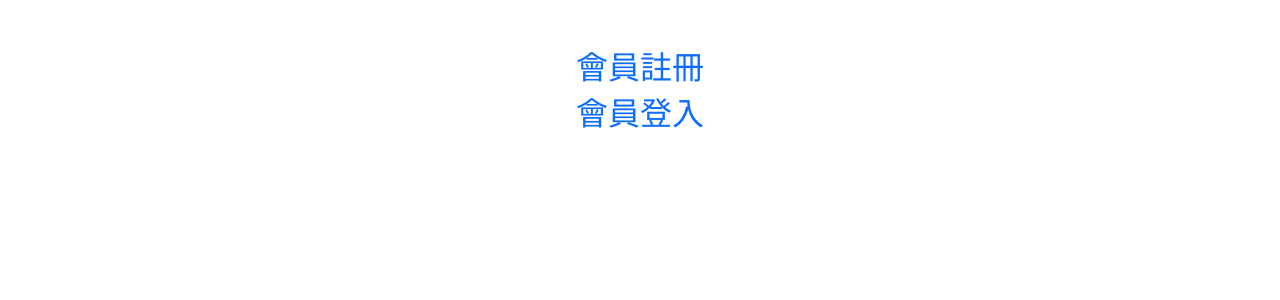
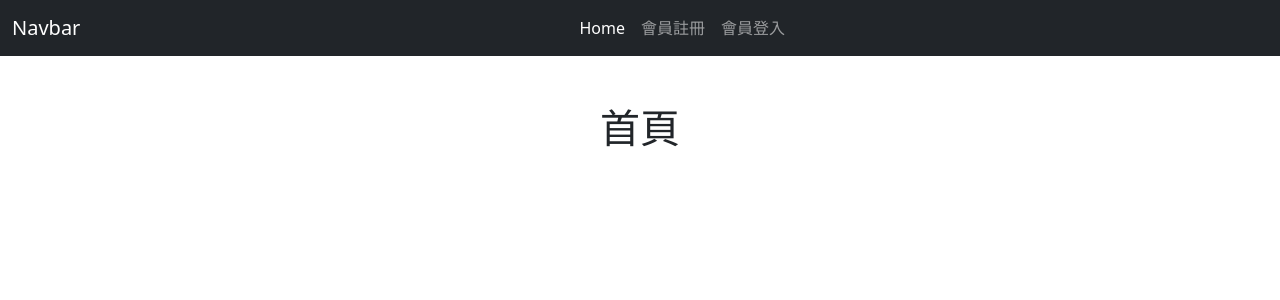
Before and after one commit to charleshe100/practice, a PHP site: page / in a window 1280 px wide. Shown: the top 300 px of the page. Run offline with PHP 8.4, Linux system fonts and the light colour scheme.

Commit message:
加入navbar，整理登入登出註冊功能，讓它們能夠運作

```diff
--- /dev/null
+++ b/api/logout.php
@@ -0,0 +1,6 @@
+<?php
+session_start();
+unset($_SESSION['users']);
+header("location:../login_form.php");
+?>
+<a href="../login_form.php"></a>
--- a/include/connect.php
+++ b/include/connect.php
@@ -1,4 +1,11 @@
 <?php
+session_start();
 $dsn="mysql:host=localhost;charset=utf8;dbname=member";
 $pdo=new PDO($dsn,'root','');
+
+function dd($array){
+    echo "<pre>";
+    print_r($array);
+    echo "</pre>";
+}
 ?>
--- /dev/null
+++ b/include/navbar.php
@@ -0,0 +1,21 @@
+<nav class="navbar navbar-expand-lg bg-body-tertiary bg-dark navbar-dark">
+  <div class="container-fluid">
+    <a class="navbar-brand" href="#">Navbar</a>
+    <button class="navbar-toggler" type="button" data-bs-toggle="collapse" data-bs-target="#navbarNavAltMarkup" aria-controls="navbarNavAltMarkup" aria-expanded="false" aria-label="Toggle navigation">
+      <span class="navbar-toggler-icon"></span>
+    </button>
+    <div class="collapse navbar-collapse" id="navbarNavAltMarkup">
+      <div class="navbar-nav mx-auto">
+        <a class="nav-link active" aria-current="page" href="../index.php">Home</a>
+        <?php
+        if(!isset($_SESSION['users'])){
+          echo "<a class='nav-link' href='../reg.php'>會員註冊</a>";
+          echo "<a class='nav-link' href='../login_form.php'>會員登入</a>";
+        }else{
+          echo "<a class='nav-link' href='../api/logout.php'>會員登出</a>";
+        };
+        ?>
+      </div>
+    </div>
+  </div>
+</nav>
--- a/index.php
+++ b/index.php
@@ -1,3 +1,4 @@
+<?php include_once "./include/connect.php";?>
 <!DOCTYPE html>
 <html lang="en">
 <head>
@@ -13,11 +14,18 @@
     }
 </style>
 <body >
+<?php include_once "./include/navbar.php";?>
 <div class="container text-center mt-5">
-    <a href="reg.php"><h2>會員註冊</h2></a>
-    <a href="login_form.php"><h2>會員登入</h2></a>
+<?php
+    if(isset($_SESSION['users'])){
+        echo "<h1>".$_SESSION['users']."歡迎來到首頁！</h1>";
+    }else{
+        echo "<h1>首頁</h1>";
+    };
+?>
 </div>
 
 
 </body>
 </html>
+<a href="./include/connect.php"></a>
--- a/login_form.php
+++ b/login_form.php
@@ -1,3 +1,4 @@
+<?php include_once "./include/connect.php";?>
 <!DOCTYPE html>
 <html lang="en">
 <head>
@@ -14,13 +15,14 @@
     </style>
 </head>
 <body>
+<?php include_once "./include/navbar.php";?>
    <div class="container mt-5">
       <h2 class="text-center">會員登入</h2>
         <form action="./api/login.php" method="post" class="col-4 m-auto">
             <?php
                 if(isset($_GET['error'])){
                     echo "<span style='color:red'>";
-                    echo $_GET['error'];
+                    echo "<h3>".$_GET['error']."</h3>";
                     echo "</span>";
                 }
             ?>
--- a/reg.php
+++ b/reg.php
@@ -1,3 +1,4 @@
+<?php include_once "./include/connect.php";?>
 <!DOCTYPE html>
 <html lang="en">
 <head>
@@ -8,6 +9,7 @@
     <script src="https://cdn.jsdelivr.net/npm/bootstrap@5.0.2/dist/js/bootstrap.bundle.min.js" integrity="sha384-MrcW6ZMFYlzcLA8Nl+NtUVF0sA7MsXsP1UyJoMp4YLEuNSfAP+JcXn/tWtIaxVXM" crossorigin="anonymous"></script>
 </head>
 <body >
+<?php include_once "./include/navbar.php";?>
 <div id="app" class="container mt-5">
     <h2 class="text-center">會員註冊</h2>
     <form action="./api/add_user.php" method="post" class="col-4 m-auto">
```
Also changed, not shown: api/login.php (+10 -9 lines).
